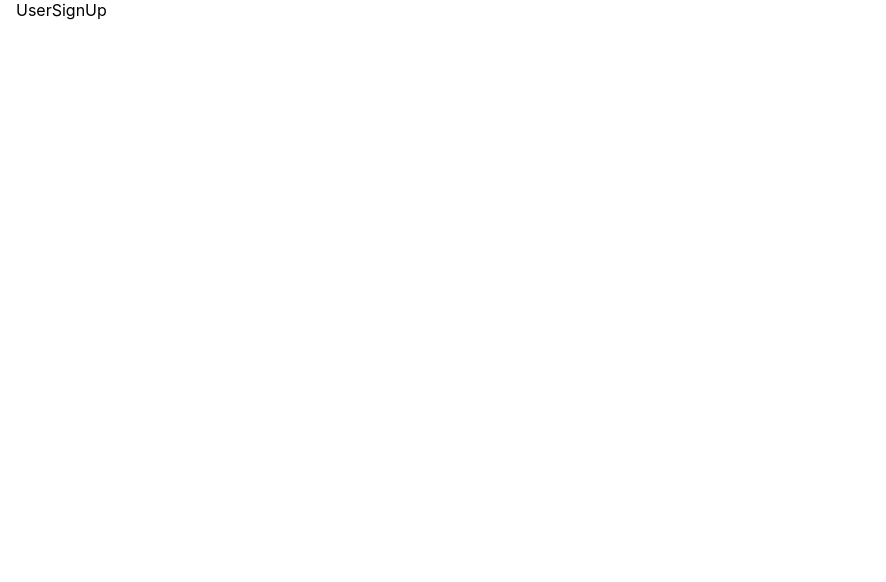
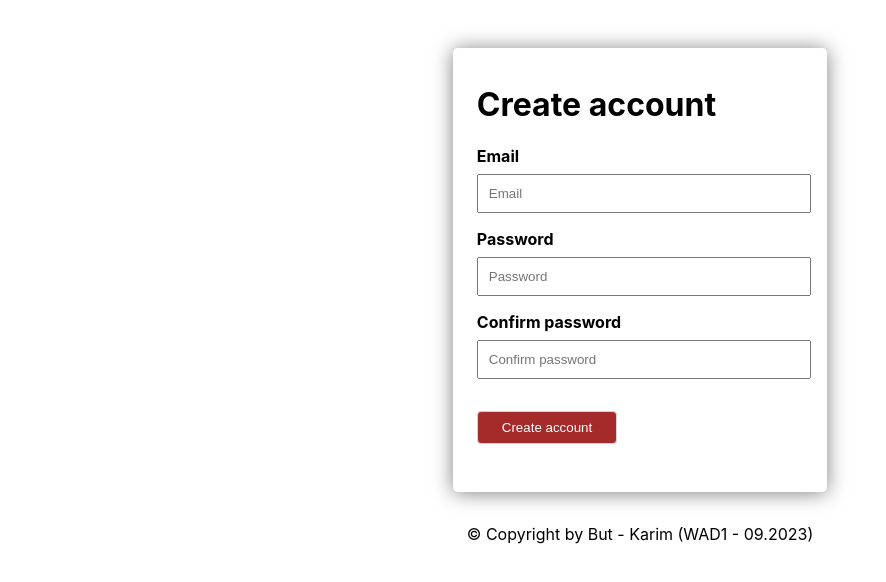
Before and after one commit to butbuiapp/wad1-final-project, a React (Create React App) app in the folder frontend/: page /signup in a window 1280 px wide. Shown: the top 582 px of the page, without its empty margins (0-886 px from the left). Built offline with nearby package versions, Linux system fonts and the light colour scheme.

Commit message:
implemented register page

```diff
--- a/frontend/src/pages/Login.js
+++ b/frontend/src/pages/Login.js
@@ -61,6 +61,11 @@ function Login() {
             <button className='btn ml'>Login</button>
           </div>
         </form>
+
+        <div>
+          <span>No account?</span>&nbsp;
+          <a href="/signup">Sign up</a>
+        </div>
       </div>
       <Footer/>
     </div>
--- a/frontend/src/pages/UserSignUp.js
+++ b/frontend/src/pages/UserSignUp.js
@@ -1,9 +1,120 @@
+import '../css/Login.css';
+import { useState } from 'react';
+import { useNavigate } from 'react-router-dom';
+import DisplayMessage from '../components/DisplayMessage';
+import Footer from '../components/Footer';
+import UserService from '../services/UserService';
 
-function UserSignUp() {
+function Login() {
+  const navigate = useNavigate();
+  const [error, setError] = useState();
+  const [user, setUser] = useState({ email: '', password: '', confirmPassword: '' });
+
+  async function submitHandler(e) {
+    const { password, email} = user;
+    e.preventDefault();
+
+    if(!validatePassword()) return;
+
+    const res = await UserService.singup({ email, password });
+    if (res) {
+      if (res.success) {
+        localStorage.setItem('token', res.data);
+        navigate('/');
+      } else {
+        setError(res.error);
+      }
+    } else {
+      setError('There is something wrong. Please try again.');
+    }
+  }
+
+  function changeHandler(e) {
+    setUser({ ...user, [e.target.name]: e.target.value });
+  }
+
+  const validatePassword = () => {
+    const hasLengthOf10 = new RegExp('(?=.{10,})');
+    const hasOneLowerCase = new RegExp('(?=.*[a-z])');
+    const hasOneUpperCase = new RegExp('(?=.*[A-Z])');
+    const hasOneSpecialChar = new RegExp('(?=.*[^A-Za-z0-9])');
+
+    let errorList = '';
+    if(user.password !== user.confirmPassword) {
+      errorList += 'Passwords do not match';
+      setError(errorList);
+      return;
+    }
+
+    if(!hasLengthOf10.test(user.password)) {
+      errorList += '\n password should be at least 10 letters or digits';
+    }
+
+    if(!hasOneLowerCase.test(user.password)) {
+      errorList += '\n Password should contain at least a lower case letter';
+    }
+
+    if(!hasOneUpperCase.test(user.password)) {
+      errorList += '\n Password should contain at least a upper case letter';
+    }
+
+    if(!hasOneSpecialChar.test(user.password)) {
+      errorList += '\n Password should contain at least a special case letter';
+    }
+
+    if(errorList) {
+      setError(errorList);
+    }
+
+    return (errorList === '');
+  }
+
   return (
-    <div>
-      UserSignUp
+    <div className='login'>
+      <div className='box'>
+        <h1 className='ml'>Create account</h1>
+        <form method='post' onSubmit={submitHandler} >
+          <div className='error_container'>
+            {error && <DisplayMessage message={error} type="error" />}
+          </div>
+          <div className='form_control_wrapper'>
+            <div className='form_control'>
+              <label className="label">Email</label>
+            </div>
+            <div className='form_control'>
+              <input type='email' name="email" onChange={changeHandler} required
+                placeholder='Email' className='input' />
+            </div>
+          </div>
+
+          <div className='form_control_wrapper'>
+            <div className='form_control'>
+              <label className="label">Password</label>
+            </div>
+            <div className='form_control'>
+              <input type='password' name="password" onChange={changeHandler}
+                required placeholder='Password' className='input' />
+            </div>
+          </div>
+
+          <div className='form_control_wrapper'>
+            <div className='form_control'>
+              <label className="label">Confirm password </label>
+            </div>
+            <div className='form_control'>
+              <input type='password' name="confirmPassword" onChange={changeHandler}
+                required placeholder='Confirm password' className='input' />
+            </div>
+          </div>
+
+          <div className='actions'>
+            <button className='btn ml'>Create account</button>
+          </div>
+        </form>
+      </div>
+      <Footer/>
     </div>
   )
 }
-export default UserSignUp;
+
+export default Login;
--- a/frontend/src/services/AuthService.js
+++ b/frontend/src/services/AuthService.js
@@ -17,4 +17,5 @@ class AuthService {
 
 }
 
-export default new AuthService();
+ const authService = new AuthService();
+ export default authService;
--- a/frontend/src/services/UserService.js
+++ b/frontend/src/services/UserService.js
@@ -13,4 +13,5 @@ class UserService {
 
 }
 
-export default new UserService();
+const userService = new UserService();
+export default userService;
```
Also changed, not shown: 2 other files (tests, documents, lock files or other folders).
